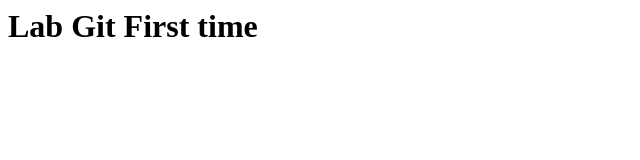
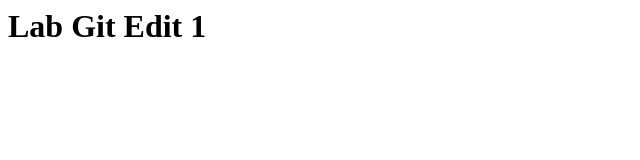
Before and after one commit to WeerapornKamdee/Lab03, a plain HTML site: page index.html in a window 1280 px wide. Shown: the whole page, without its empty margins (0-640 px from the left). Drawn offline with Linux system fonts and the light colour scheme.

Commit message:
Update index.html

```diff
--- a/index.html
+++ b/index.html
@@ -5,6 +5,6 @@
         <meta name="viewport" content="width=device-width, initial-scale=1.0">
     </head>
     <body>
-        <h1>Lab Git First time</h1>
+        <h1>Lab Git Edit 1</h1>
     </body>
 </html>
```
